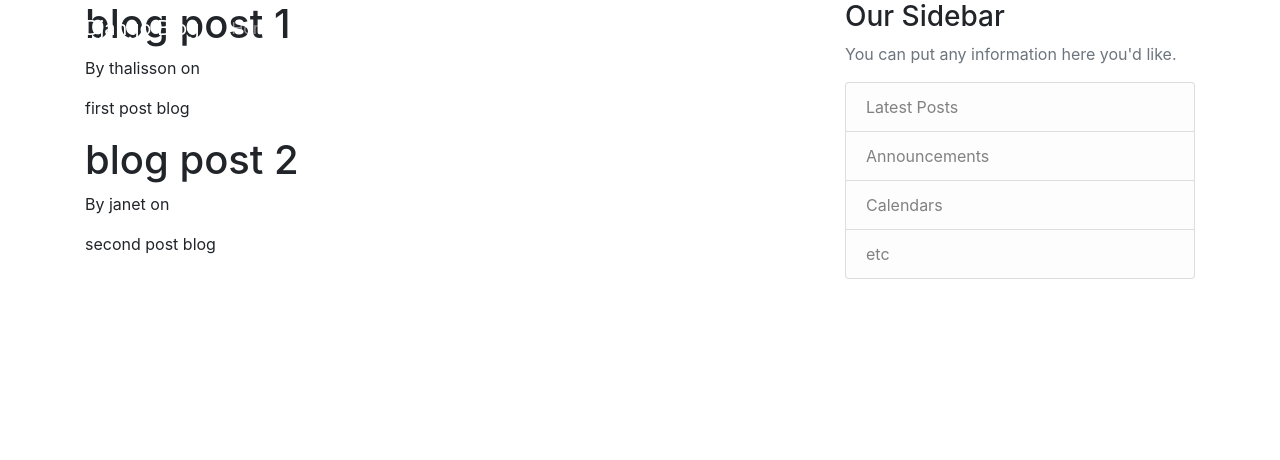
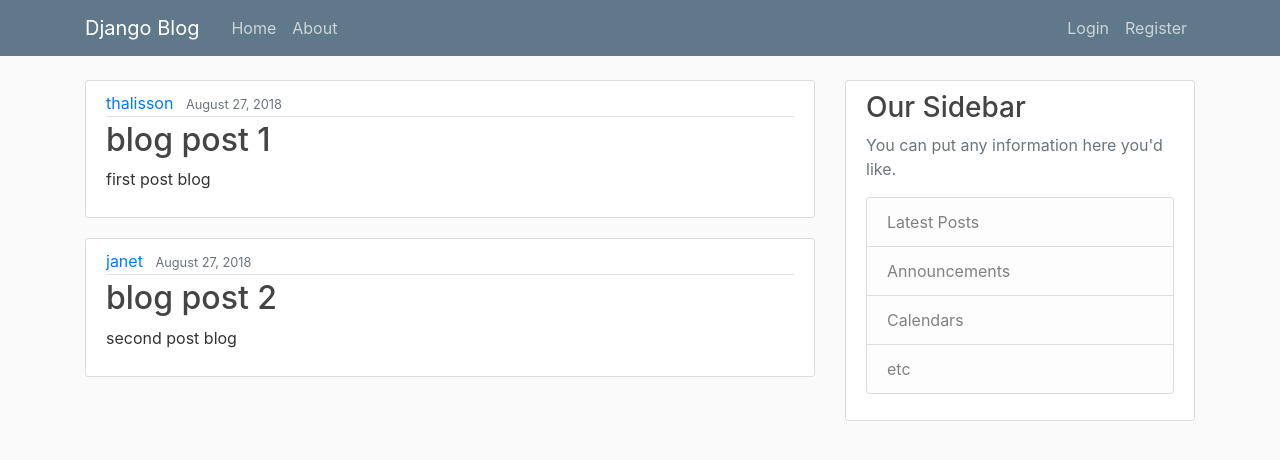
Before and after one commit to ThalissonMaximino/Revisiting-django, a Django app: page / in a window 1280 px wide. Shown: the top 460 px of the page. Run offline with Django 5.2, Linux system fonts and the light colour scheme; some libraries are stand-ins or nearby versions.

Commit message:
Add:templates

```diff
--- a/djangoproject/blog/templates/blog/base.html
+++ b/djangoproject/blog/templates/blog/base.html
@@ -1,3 +1,4 @@
+{% load static %}
 <!DOCTYPE html>
 
 <html>
@@ -8,7 +9,7 @@
 
     <!-- Bootstrap CSS -->
     <link rel="stylesheet" href="https://cdn.jsdelivr.net/npm/bootstrap@4.0.0/dist/css/bootstrap.min.css" integrity="sha384-Gn5384xqQ1aoWXA+058RXPxPg6fy4IWvTNh0E263XmFcJlSAwiGgFAW/dAiS6JXm" crossorigin="anonymous">
-
+    <link rel="stylesheet" type="text/css" href="{% static 'blog/main.css' %}">
         {% if title %}
         <title>Django blog - {{ title }} </title>
         {% else %}
@@ -26,8 +27,8 @@
             </button>
             <div class="collapse navbar-collapse" id="navbarToggle">
               <div class="navbar-nav mr-auto">
-                <a class="nav-item nav-link" href="/">Home</a>
-                <a class="nav-item nav-link" href="/about">About</a>
+                <a class="nav-item nav-link" href="{% url 'blog-home' %}">Home</a>
+                <a class="nav-item nav-link" href="{% url 'blog-about' %}">About</a>
               </div>
               <!-- Navbar Right Side -->
               <div class="navbar-nav">
--- a/djangoproject/blog/templates/blog/home.html
+++ b/djangoproject/blog/templates/blog/home.html
@@ -1,9 +1,15 @@
 {% extends "blog/base.html" %}
-
 {% block content %}
-{% for posts in posts %}
-        <h1>{{ posts.title }}</h1>
-        <p>By {{ posts.author }} on {{ post.date_posted }}</p>
-        <p>{{ posts.content }}</p>
-{% endfor %}
+        {% for post in posts %}
+        <article class="media content-section">
+                <div class="media-body">
+                  <div class="article-metadata">
+                    <a class="mr-2" href="#">{{ post.author }}</a>
+                    <small class="text-muted">{{ post.date_posted }}</small>
+                  </div>
+                  <h2><a class="article-title" href="#">{{ post.title }}</a></h2>
+                  <p class="article-content">{{ post.content }}</p>
+                </div>
+        </article>
+        {% endfor %}
 {% endblock content %}
```
Also changed, not shown: djangoproject/db.sqlite3.
